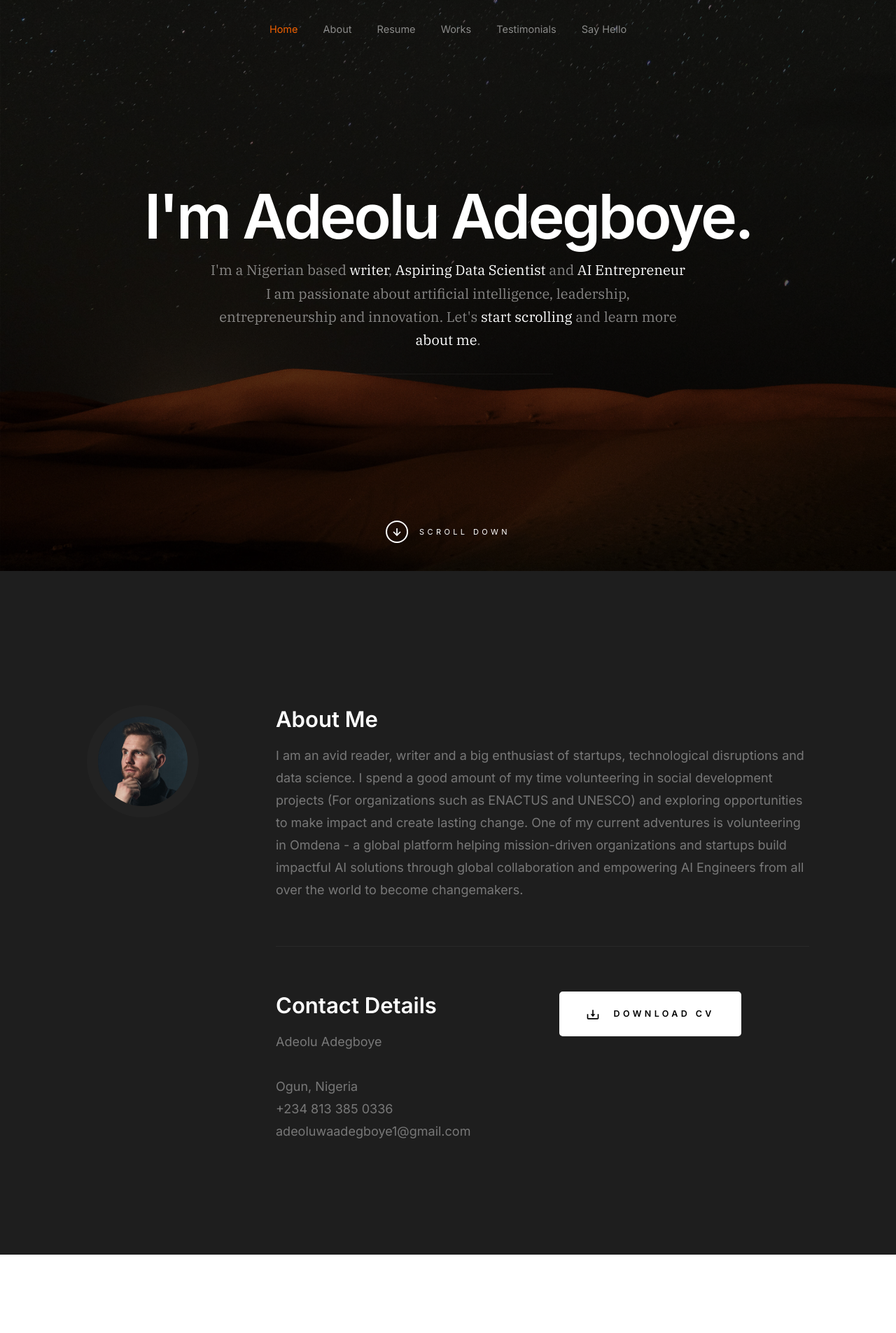
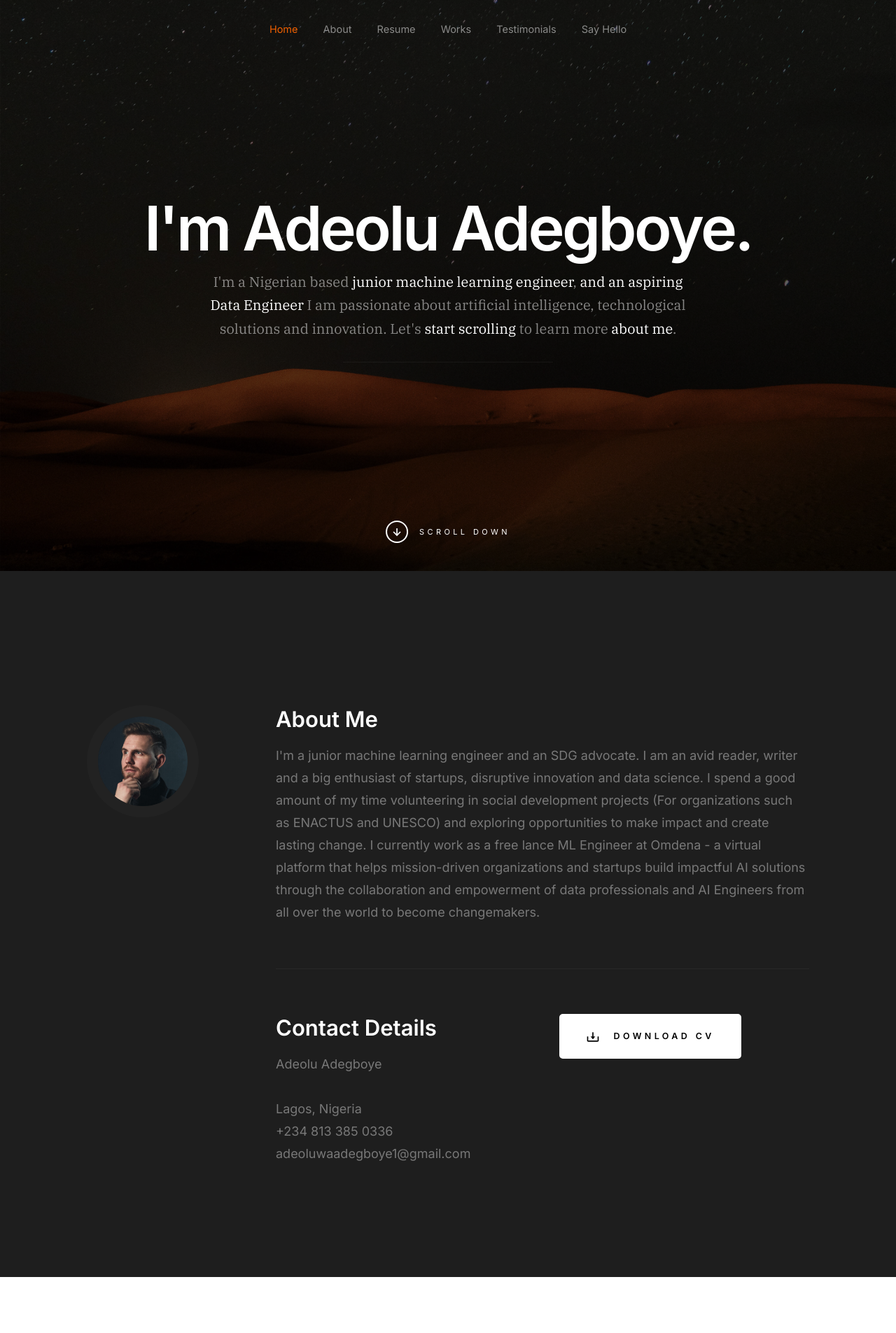
Before and after one commit to AdeoluAdegboye/portfolio, a Django app: page / in a window 1280 px wide. Shown: the top 1905 px of the page at 70% size. Run offline with Django 4.2, Linux system fonts and the light colour scheme; data that the repository does not hold is empty; some libraries are stand-ins or nearby versions.

Commit message:
Updated Version

```diff
--- a/main/templates/index.html
+++ b/main/templates/index.html
@@ -78,9 +78,9 @@
                     <h1>I'm Adeolu Adegboye.</h1>
 
                     <h3>
-                    I'm a Nigerian based <span>writer</span>, <span>Aspiring Data Scientist </span> and <span>AI Entrepreneur</span>
-                    I am passionate about artificial intelligence, leadership, entrepreneurship and innovation. Let's <a class="smoothscroll" href="#about">start scrolling</a>
-                    and learn more <a class="smoothscroll" href="#about">about me</a>.
+                    I'm a Nigerian based <span>junior machine learning engineer</span>, <span>and an aspiring Data Engineer </span>
+                    I am passionate about artificial intelligence, technological solutions and innovation. Let's <a class="smoothscroll" href="#about">start scrolling</a>
+                    to learn more <a class="smoothscroll" href="#about">about me</a>.
                     </h3>
 
                     <div class="s-hero__content-social">
@@ -117,12 +117,13 @@
             <div class="column large-9 tab-12 s-about__content">
                 <h3>About Me</h3>
                 <p>
-                I am an avid reader, writer and a big enthusiast of startups, technological disruptions and data science.
+                    I'm a junior machine learning engineer and an SDG advocate.
+                    I am an avid reader, writer and a big enthusiast of startups, disruptive innovation and data science.
                 I spend a good amount of my time volunteering in social development projects (For organizations such
                 as ENACTUS and UNESCO) and exploring  opportunities to make impact and create lasting change.
-                One of my current adventures is volunteering in Omdena - a global platform helping mission-driven
-                organizations and startups build impactful AI solutions through global collaboration and empowering
-                AI Engineers from all over the world to become changemakers.
+                I currently work as a free lance ML Engineer at Omdena - a virtual platform that helps mission-driven
+                organizations and startups build impactful AI solutions through the collaboration and empowerment of
+                data professionals and AI Engineers from all over the world to become changemakers.
 
                 </p>
 
@@ -135,7 +136,7 @@
                         <p>
                         Adeolu Adegboye <br>
                          <br>
-                        Ogun, Nigeria <br>
+                        Lagos, Nigeria <br>
                         <a href="tel:+2348133850336 ">+234 813 385 0336</a> <br>
                         <a href="mailto:#0">adeoluwaadegboye1@gmail.com</a>
                         </p>
@@ -143,7 +144,7 @@
                     </div>
                     <div class="column w-1000-stack">
                         <a href="#0" class="btn btn--download">
-                            <svg xmlns="http://www.w3.org/2000/svg" width="24" height="24" viewBox="0 0 24 24" style="fill:rgba(0, 0, 0, 1);transform:;-ms-filter:"><path d="M12 16L16 11 13 11 13 4 11 4 11 11 8 11z"></path><path d="M20,18H4v-7H2v7c0,1.103,0.897,2,2,2h16c1.103,0,2-0.897,2-2v-7h-2V18z"></path></svg>
+                            <svg xmlns="https://bit.ly/AdeoluwaAdegboye" width="24" height="24" viewBox="0 0 24 24" style="fill:rgba(0, 0, 0, 1);transform:;-ms-filter:"><path d="M12 16L16 11 13 11 13 4 11 4 11 11 8 11z"></path><path d="M20,18H4v-7H2v7c0,1.103,0.897,2,2,2h16c1.103,0,2-0.897,2-2v-7h-2V18z"></path></svg>
                             Download CV
                         </a>
                     </div>
@@ -227,7 +228,7 @@
 
                     <p>
                     My areas of interest span across data engineering, dataanalytics, business intelligence and machine learning.
-                    I have about a year's worth of experience in geospatial analysis and remote sensing.
+                    I have a year's worth of experience in geospatial analysis and remote sensing.
 
                     Here are my skills:
                     </p>
```
